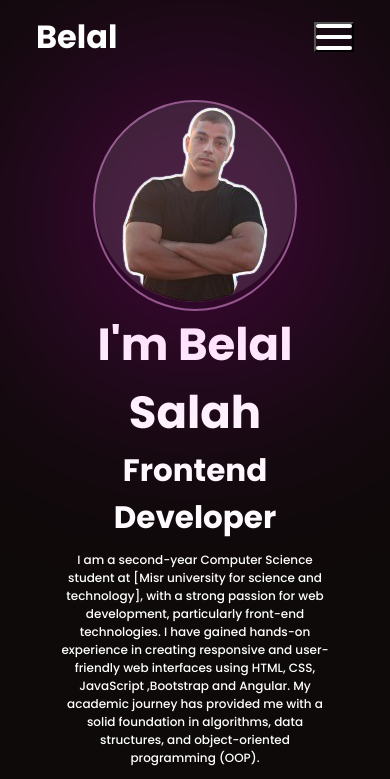
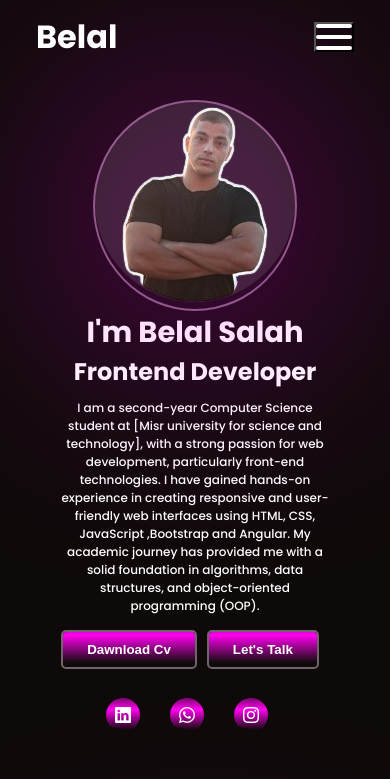
Before and after one commit to belal-Salah1/My-Portfoilo, a website: page index.html in a window 390 px wide. Shown: the top 779 px of the page. Drawn offline with nearby package versions, Linux system fonts and the light colour scheme.

Commit message:
enhance landing h1 h2 and buttons

```diff
--- a/style.css
+++ b/style.css
@@ -274,23 +274,32 @@ img {
     .content {
       flex-basis: 100%;
       .text {
+        h1{
+          font-size: 29px;
+        }
+        h2{
+          font-size: 24px;
+        }
         p {
           text-align: center;
         }
       }
       .buttons {
+        display: flex;
+        justify-content: center;
         a {
           button {
             margin-bottom: 14px;
+            padding: 10px 24px;
           }
         }
       }
       ul {
-        margin: 74px 0 0;
+        margin: 65px 0 ;
         position: relative;
         left: 50%;
         top: 50%;
-        transform: translate(-85px, -50px);
+        transform: translate(-89px, -50px);
       }
     }
   }
```
